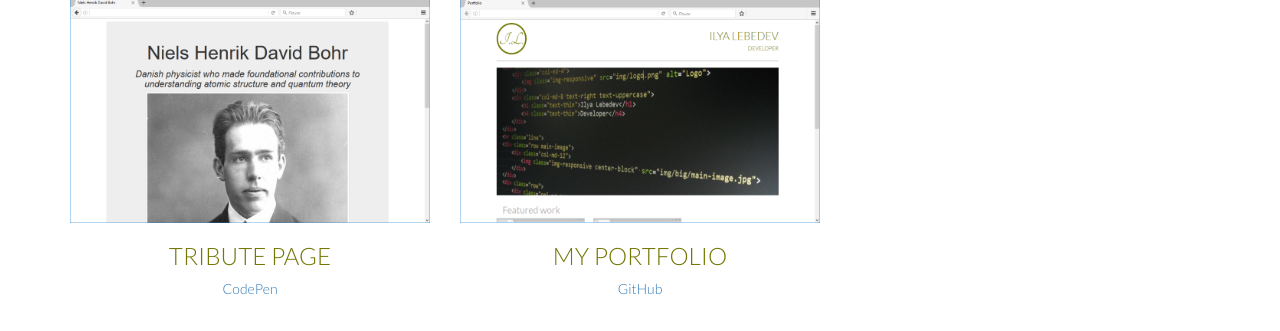
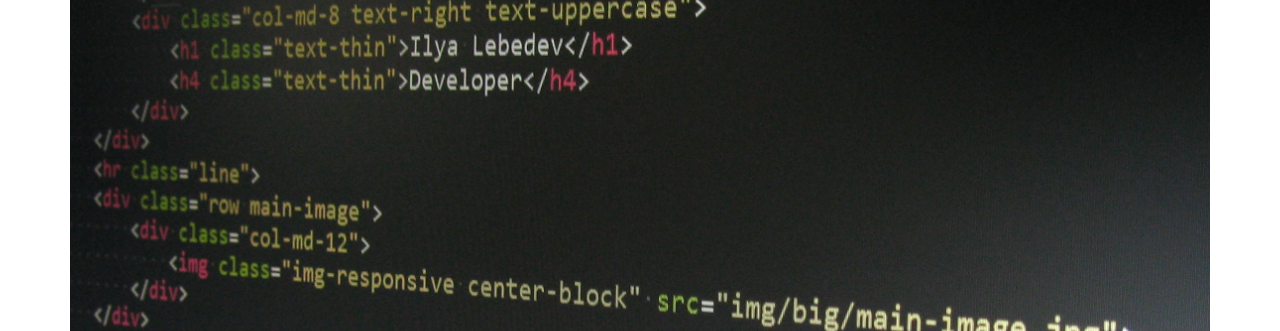
Before and after one commit to ilya-lebedev/ilya-lebedev.github.io, a plain HTML site: page index.html in a window 1280 px wide. Shown: the part 248-579 px from the top of the page. Drawn offline with nearby package versions, Linux system fonts and the light colour scheme.

Commit message:
Added image. Changed links to images. Changed link to portfolion project.

```diff
--- a/index.html
+++ b/index.html
@@ -25,7 +25,7 @@
     <hr class="line">
     <div class="row main-image">
         <div class="col-md-12">
-            <img class="img-responsive center-block" src="img/big/main-image2.jpg">
+            <img class="img-responsive center-block" src="img/main-image.jpg">
         </div>
     </div>
     <div class="row">
@@ -40,9 +40,9 @@
             <p class="text-center"><a href="http://codepen.io/ilya-lebedev/full/BzxrRN/" target="_blank">CodePen</a></p>
         </div>
         <div class="col-md-4 project">
-            <img class="img-responsive center-block" src="img/Portfolio.png" alt="Portfolio project screenshot" data-toggle="modal" data-target="#project2">
+            <img class="img-responsive center-block" src="img/portfolio.png" alt="Portfolio project screenshot" data-toggle="modal" data-target="#project2">
             <h3 class="text-center text-uppercase text-thin">My Portfolio</h3>
-            <p class="text-center"><a href="https://github.com/" target="_blank">GitHub</a></p>
+            <p class="text-center"><a href="https://github.com/ilya-lebedev/ilya-lebedev.github.io" target="_blank">GitHub</a></p>
         </div>
     </div>
     <div class="row">
```
Also changed, not shown: img/main-image.jpg (added).
